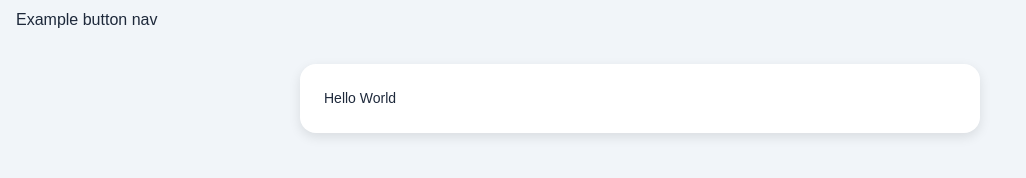
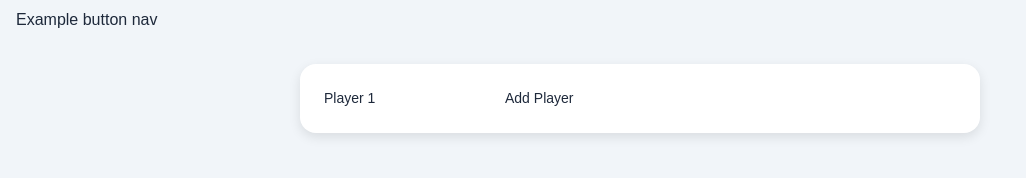
Before and after one commit to RkTcaster/swissts, a React (Vite) app: page / in a window 1280 px wide. Shown: the top 178 px of the page, without its empty margins (0-1026 px from the left). Built offline with nearby package versions, Linux system fonts and the light colour scheme; a web font is replaced by a local one.

Commit message:
wip addPlayer and input

```diff
--- a/src/views/Home/index.tsx
+++ b/src/views/Home/index.tsx
@@ -1,11 +1,41 @@
+import { Player } from '@/classes/Player'
 import Card from '@/components/Card'
+import { useState } from 'react'
 
 const Home = () => {
+  const [players, setPlayers] = useState<string[]>(['Player 1'])
+  const handlePlayerNameChange = ({ name, index }: { name: string; index: number }) => {
+    setPlayers((prevPlayers) => {
+      return prevPlayers.map((player, playerIndex) => {
+        if (playerIndex === index) {
+          return name
+        }
+        return player
+      })
+    })
+  }
+  const handleAddPlayer = () => {
+    setPlayers((prevPlayers) => {
+      return [...prevPlayers, '']
+    })
+  }
+  console.log(players)
 
   return (
     <section className='flex items-center justify-center mt-6 container text-[14px]'>
       <Card>
-        <div className='flex flex-col gap-4'>Hello World</div>
+        {players.map((player, i) => {
+          return (
+            <input
+              type='text'
+              value={player}
+              onChange={(e) => {
+                handlePlayerNameChange({ name: e.target.value, index: i })
+              }}
+            />
+          )
+        })}
+        <button onClick={handleAddPlayer}>Add Player</button>
       </Card>
     </section>
   )
```
